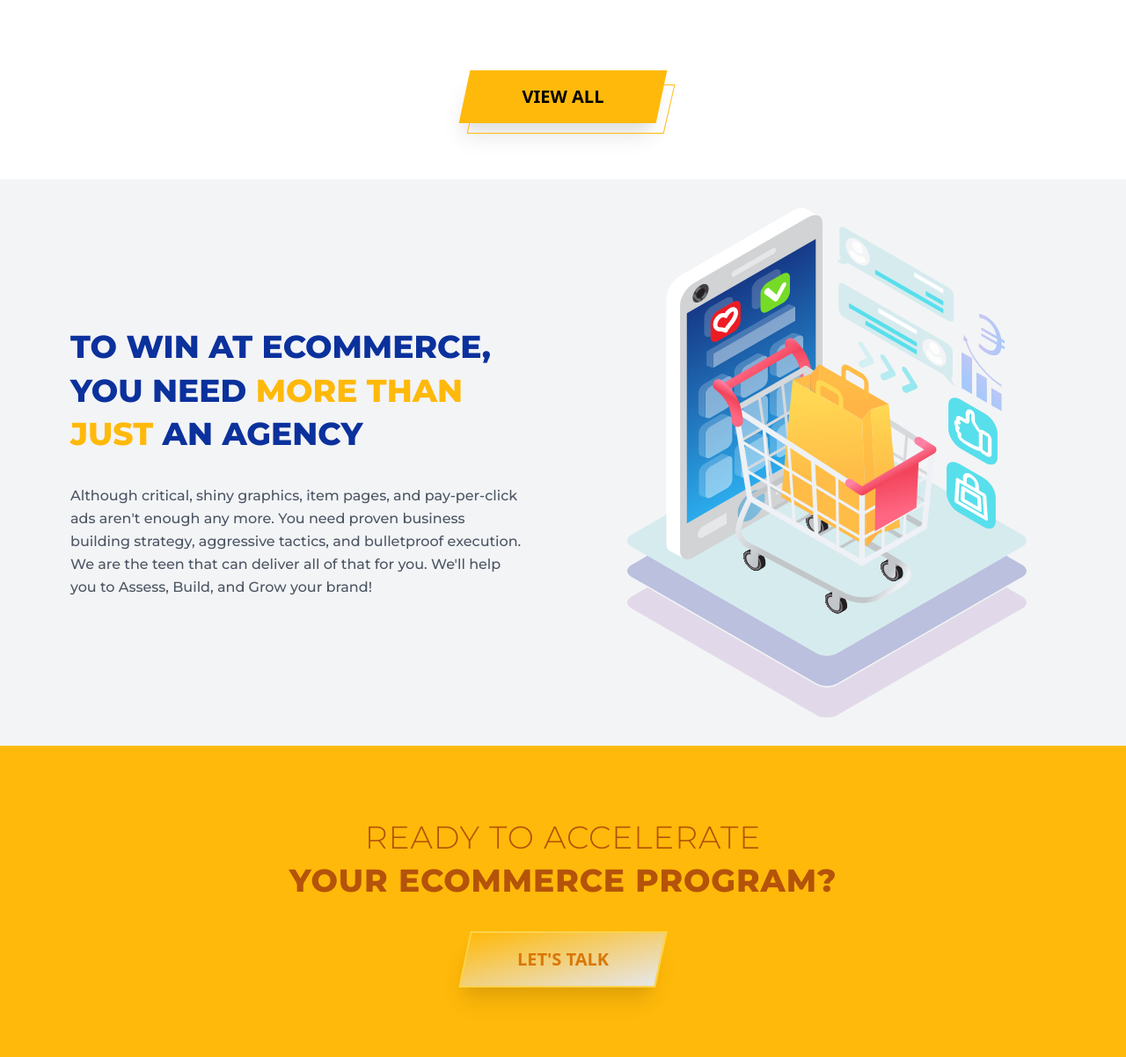
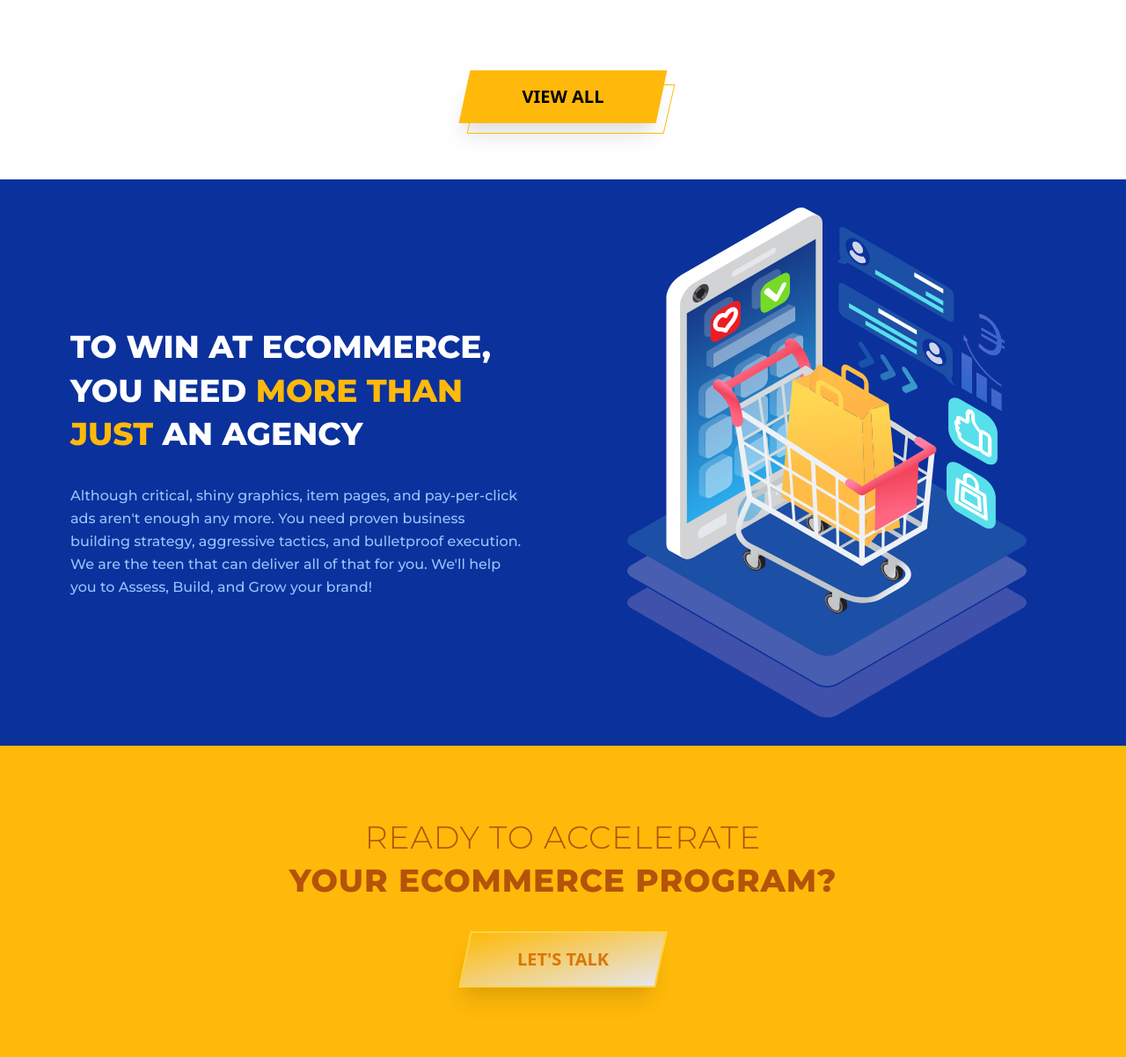
Before and after one commit to creer-pro/blaze, a PHP site: page / in a window 1280 px wide. Shown: the part 3452-4654 px from the top of the page at 88% size. Run offline with PHP 8.4, Linux system fonts and the light colour scheme.

Commit message:
Win-at-Ecommerce ocean background
Updated the background color for Win-at-ECommerce section to ocean. Also changed the text colors.

```diff
--- a/index.html
+++ b/index.html
@@ -235,10 +235,10 @@
     </div>
 
     <!-- SECTION: Win-at-ECommerce -->
-    <div class="bg-gray-100 w-full py-8 px-10 mt-12 flex justify-between items-center">
+    <div class="bg-ocean w-full py-8 px-10 mt-12 flex justify-between items-center">
       <div class="w-1/2 p-10 font-montserrat">
-        <h3 class="uppercase text-ocean font-extrabold text-4xl mb-8 leading-snug">To win at ECommerce, you need <span class="text-goldish">more than just</span> an agency</h3>
-        <p class="leading-relaxed text-gray-600 font-medium">
+        <h3 class="uppercase text-white font-extrabold text-4xl mb-8 leading-snug">To win at ECommerce, you need <span class="text-goldish">more than just</span> an agency</h3>
+        <p class="leading-relaxed text-blue-300 font-medium">
           Although critical, shiny graphics, item pages, and pay-per-click ads aren't enough any more. You need proven business building strategy, aggressive tactics, and bulletproof execution. We are the teen that can deliver all of that for you. We'll help you to Assess, Build, and Grow your brand!
         </p>
       </div>
--- a/res/styles.css
+++ b/res/styles.css
@@ -1357,6 +1357,31 @@ video {
   color: rgba(156, 163, 175, var(--tw-text-opacity));
 }
 
+.text-gray-100 {
+  --tw-text-opacity: 1;
+  color: rgba(243, 244, 246, var(--tw-text-opacity));
+}
+
+.text-gray-200 {
+  --tw-text-opacity: 1;
+  color: rgba(229, 231, 235, var(--tw-text-opacity));
+}
+
+.text-gray-300 {
+  --tw-text-opacity: 1;
+  color: rgba(209, 213, 219, var(--tw-text-opacity));
+}
+
+.text-blue-300 {
+  --tw-text-opacity: 1;
+  color: rgba(147, 197, 253, var(--tw-text-opacity));
+}
+
+.text-blue-200 {
+  --tw-text-opacity: 1;
+  color: rgba(191, 219, 254, var(--tw-text-opacity));
+}
+
 .opacity-50 {
   opacity: 0.5;
 }
```
